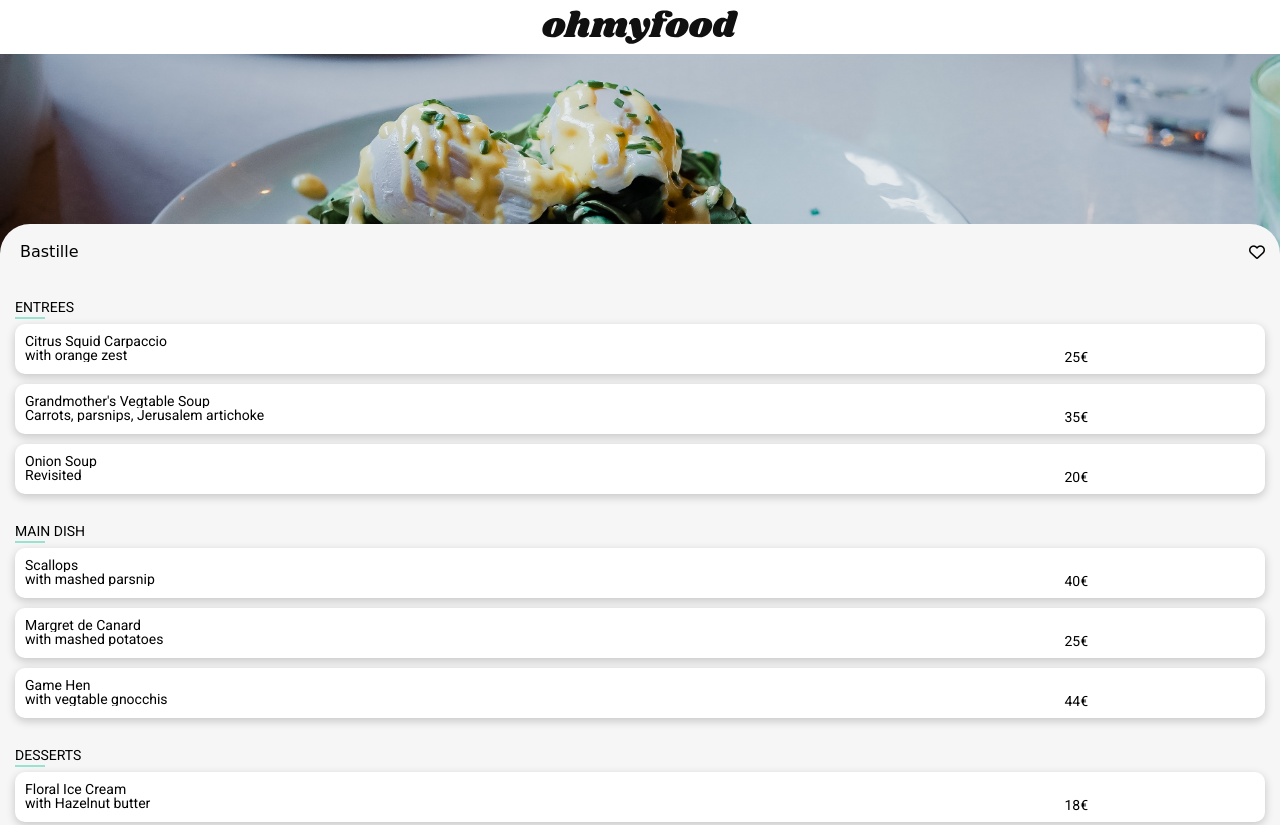
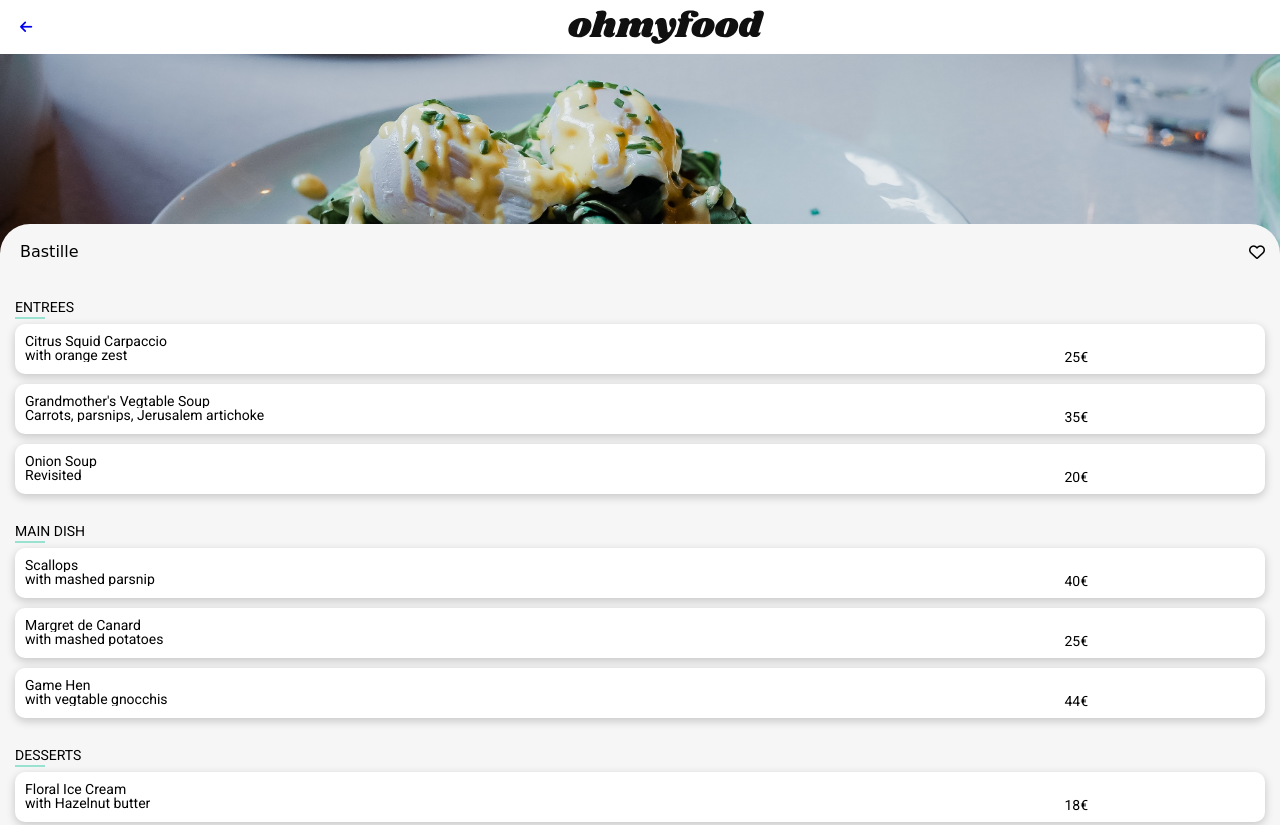
Before and after one commit to BalsamArbab/Ohmyfood, a website: page Bastille.html in a window 1280 px wide. Shown: the top 825 px of the page. Drawn offline with Linux system fonts and the light colour scheme; a web font is replaced by a local one.

Commit message:
added links to menu pages

```diff
--- a/Bastille.html
+++ b/Bastille.html
@@ -21,6 +21,9 @@
 </head>
 <body>
     <header>
+    <a href="index.html">
+        <i class="fas fa-arrow-left"></i>
+    </a>
         <img class="logo" src="images/logo/ohmyfood@2x.svg" alt="Oh my food Logo">
     </header>
 
--- a/scss/_animation.scss
+++ b/scss/_animation.scss
@@ -9,11 +9,11 @@
 
 //homepage favourite icon
 .card-icon {
-    font-size: 40px;
+    font-size: 20px;
     position: relative;
     display: block;
-    width: 40px;
-    height: 40px;
+    width: 20px;
+    height: 20px;
   }
   .card-icon i {
     position: absolute;
@@ -32,7 +32,6 @@
     transition: all 0.2s ease;
   }
   .card-icon i.heart-fill:after {
-    content: "\F08A";
     color: transparent;
     position: absolute;
     top: 0;
--- a/scss/_header-footer.scss
+++ b/scss/_header-footer.scss
@@ -1,6 +1,11 @@
 header{
     display: flex;
     box-shadow: 0 3px 10px rgba(0, 0, 0, 0.2);
+    .fas{
+        width: 10%;
+        padding: 20px;
+        margin: 0 ;
+    }
     img{
         padding: 10px;
         object-fit: contain;
--- a/scss/_variables-mixins.scss
+++ b/scss/_variables-mixins.scss
@@ -2,7 +2,7 @@ $primary-color: #9356DC;
 $secondary-color: #FF79DA;
 $tertiary-color: #99E2D0;
 
-h1,{
+h1{
     font-family: 'Shrikhand', cursive;
 }
 
@@ -28,3 +28,14 @@ li, span, a, p{
     border: none;
     text-decoration: none;
 }
+
+
+a{
+    text-decoration: none;
+    &:hover{
+        text-transform: capitalize;
+    }
+    &:active{
+        text-decoration: underline $primary-color;
+    }
+}
```
Also changed, not shown: index.html (+11 -8 lines), scss/style.css, 1 other file.
